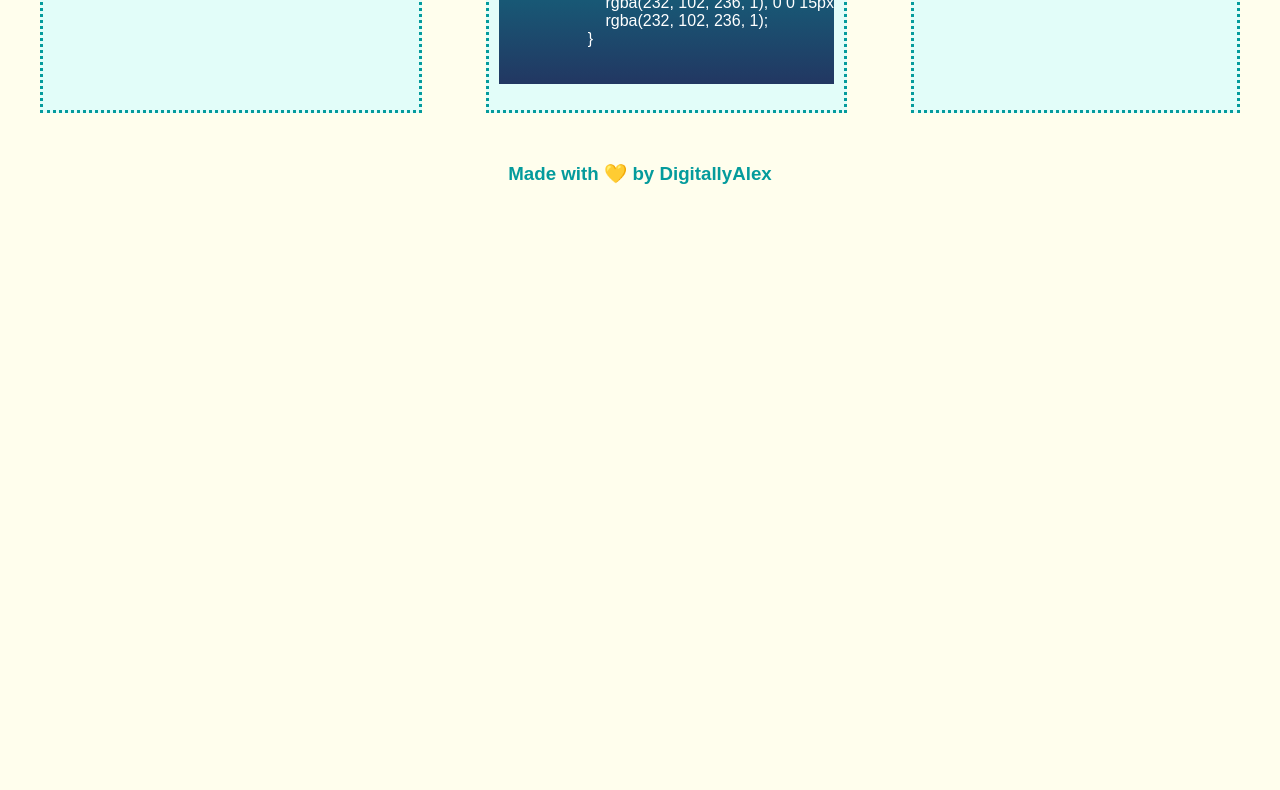
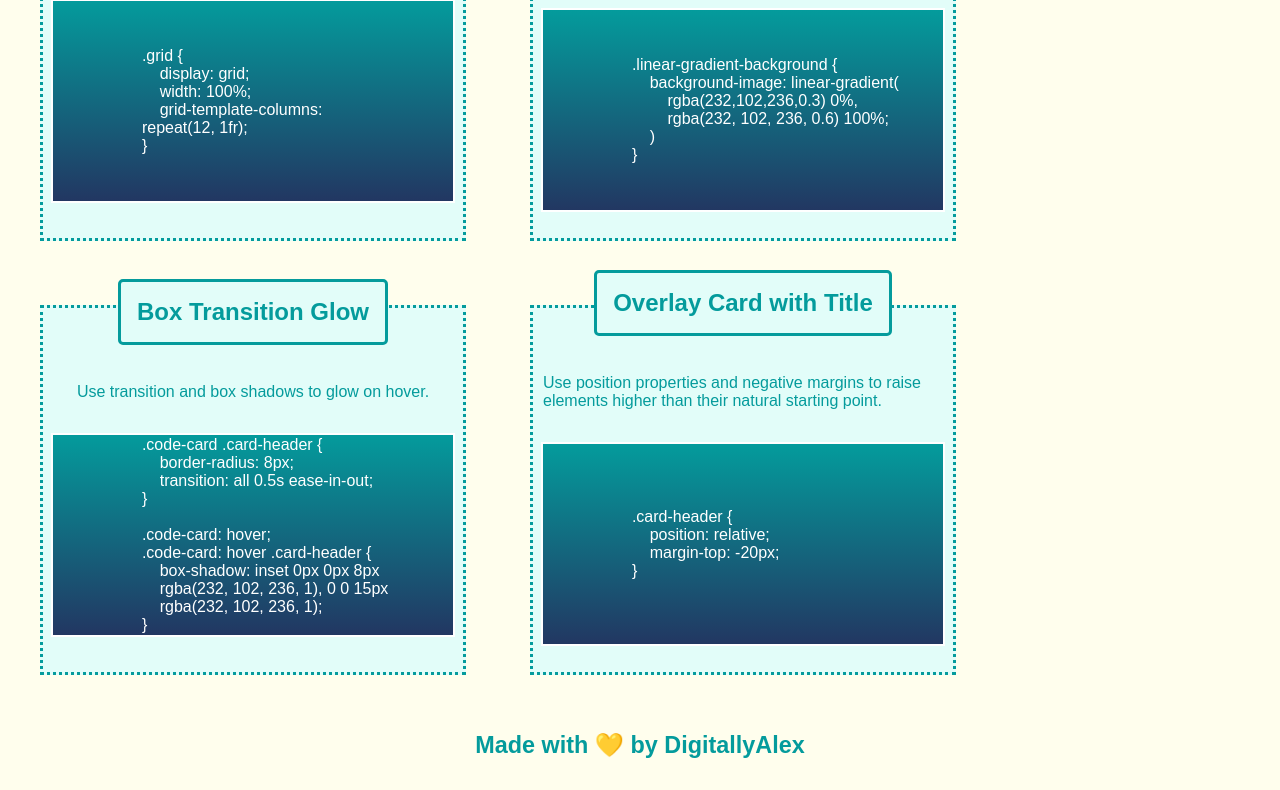
Before and after one commit to digitallyalex/css-snippet-cheatsheet, a plain HTML site: page index.html in a window 1280 px wide. Shown: the part 831-1621 px from the top of the page. Before the commit the page ends 1043 px from the top, so only its background shows below. Drawn offline with Linux system fonts and the light colour scheme.

Commit message:
modified individual columns and Flexbox

```diff
--- a/style.css
+++ b/style.css
@@ -28,33 +28,58 @@ header {
     text-align: center;
 }
 
-/* code card styles */
-.all-cards {
-    display: grid;
-    grid-area: span;
-    grid-template-columns: 1fr 1fr 1fr;
-    grid-template-rows: max-content;
+h1 {
+    font-size: 3rem;
 }
 
+/* code card styles */
+
+.all-cards {
+   display: flex;
+   flex-direction: row;
+   flex-wrap: wrap;
+   align-content: center;
+}
+
+
 .code-card {
+    display: flex;
+    flex-direction: column;
+    align-items: center;
+    align-content: center;
+    justify-content: center;
     color: var(--main-color);
     background-color: var(--code-card-background);
     padding: 10px;
     margin: 2rem;
     border: 3px dotted var(--main-color);
+    width: 400px;
 }
 
 .code-block {
     color: var(--code-color);
     background: linear-gradient(#049B9C, #223762);
+    display: flex;
+    align-items: center;
+    border: 2px solid white;
+    transition: all 0.5s ease-in-out;
+    width: 400px;
+    height: 200px
 }
 
 .card-title {
     position: relative;
-    margin-top: -30px;
     background-color: var(--code-card-background);
-    padding: 5px;
+    padding: 1rem;
     border: 3px solid var(--main-color);
+    border-radius: 5px;
+    margin: -3rem 0 1.4rem 0;
+}
+
+code {
+    justify-content: left;
+    align-items: start;
+    flex-grow: 1;
 }
 
 
@@ -69,5 +94,6 @@ footer {
     flex-direction: row;
     align-content: center;
     justify-content: center;
+    font-size: 20px;
     color: var(--main-color);
 }
```
